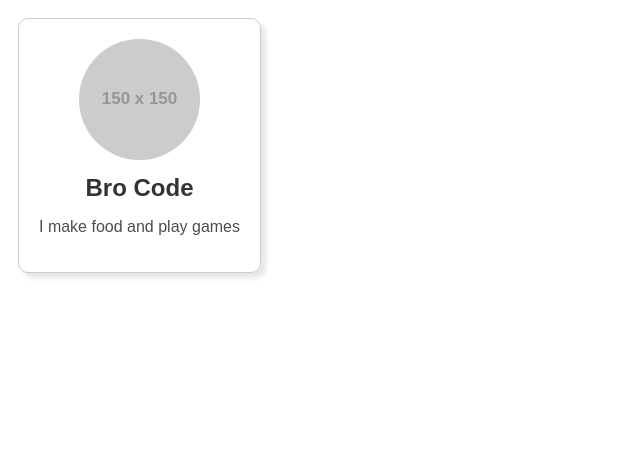
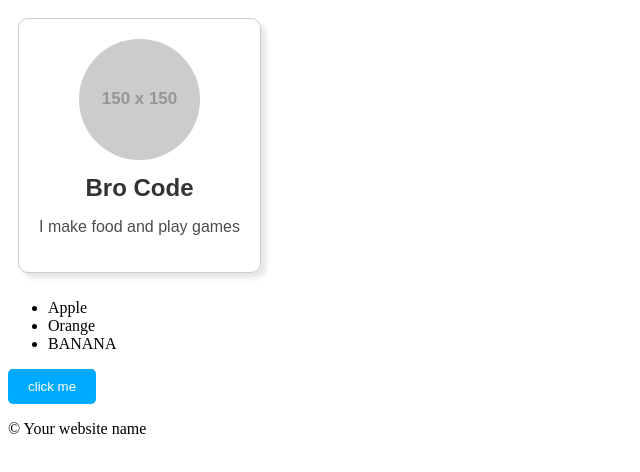
Before and after one commit to abhishek321207/React-practice, a React (Vite) app in the folder my-react-app/: page / in a window 1280 px wide. Shown: the top 472 px of the page, without its empty margins (0-640 px from the left). Built offline with nearby package versions, Linux system fonts and the light colour scheme.

Commit message:
created a simple button

```diff
--- a/my-react-app/src/App.jsx
+++ b/my-react-app/src/App.jsx
@@ -1,11 +1,17 @@
-import Card from './card.jsx'
-
+import React from "react";
+import Button from "./Button/Button.jsx";
+import Card from "./Card.jsx";
+import Food from "./Food.jsx";
+import Footer from "./Footer.jsx";
 function App() {
-  return(
-    <Card/>
+  return (
+    <React.Fragment>
+      <Card />
+      <Food/>
+      <Button />
+      <Footer/>
+    </React.Fragment>
   );
-
-
 }
 
-export default App
+export default App;
--- /dev/null
+++ b/my-react-app/src/Button/Button.jsx
@@ -0,0 +1,7 @@
+import styles from './Button.module.css'
+
+function Button(){
+
+    return(<button className={styles.button}>click me</button>);
+}
+export default Button
--- /dev/null
+++ b/my-react-app/src/Button/Button.module.css
@@ -0,0 +1,8 @@
+.button{
+    background-color: hsl(200, 100%, 50%);
+    color: white;
+    padding: 10px 20px;
+    border-radius: 5px;
+    border: none;
+    cursor : pointer;
+}
```
